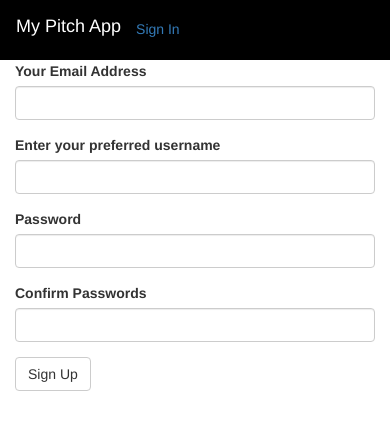
After one commit to Alice-Githui/My-Pitch-App, a Flask app: page /authenticate/register in a window 390 px wide. The commit adds this page. Shown: the top 430 px of the page. Run offline with Flask 2, Linux system fonts and the light colour scheme; some libraries are stand-ins or nearby versions.

Commit message:
Allow new users to create new accounts, log in and log out of the application

```diff
--- a/app/__init__.py
+++ b/app/__init__.py
@@ -9,7 +9,7 @@ bootstrap = Bootstrap()
 db=SQLAlchemy()
 
 login_manager=LoginManager()
-login_manager.session.protection='strong'
+login_manager.session_protection='strong'
 login_manager.login_view='auth.login'
 
 def create_app(config_name):
--- a/app/auth/__init__.py
+++ b/app/auth/__init__.py
@@ -1,4 +1,5 @@
 from flask import Blueprint
+# from . import forms,views
 
 auth=Blueprint('auth',__name__)
-from . import views
+from .import views,forms
--- /dev/null
+++ b/app/auth/forms.py
@@ -0,0 +1,26 @@
+from flask_wtf import FlaskForm
+from wtforms import StringField, PasswordField,BooleanField,SubmitField
+from wtforms.validators import Required,Email,EqualTo
+from ..models import User
+from wtforms import ValidationError
+
+class RegistrationForm(FlaskForm):
+    email=StringField('Your Email Address', validators=[Required(), Email()])
+    username=StringField('Enter your preferred username', validators=[Required()])
+    password=PasswordField('Password', validators=[Required(),EqualTo('password_confirm', message='Passwords do not match')])
+    password_confirm=PasswordField('Confirm Passwords',validators=[Required()])
+    submit=SubmitField('Sign Up')
+
+    def validate_email(self,data_field):
+        if User.query.filter_by(email=data_field.data).first():
+            raise ValidationError('An account already exists with that email address')
+
+    def validate_username(self, data_field):
+        if User.query.filter_by(username=data_field.data).first():
+            raise ValidationError('That username is taken')
+
+class LoginForm(FlaskForm):
+    email=StringField('Enter your email address', validators=[Required(),Email()])
+    password=PasswordField('Enter your password', validators=[Required()])
+    remember=BooleanField('Remember Me')
+    submit=SubmitField('Sign In')
--- a/app/auth/views.py
+++ b/app/auth/views.py
@@ -1,6 +1,37 @@
-from flask import render_template
+from flask import render_template,redirect,url_for,flash,request
 from . import auth
+from ..models import User
+from .forms import RegistrationForm,LoginForm
+from .. import db
+from flask_login import login_user, logout_user,login_required
 
-@auth.route('/login')
+@auth.route('/login', methods=['GET','POST'])
 def login():
-    return render_template('auth/login.html')
+    login_form=LoginForm()
+    if login_form.validate_on_submit():
+        user=User.query.filter_by(email=login_form.email.data).first()
+        if user is not None and user.verify_password(login_form.password.data):
+            login_user(user,login_form.remember.data)
+            return redirect(request.args.get('next') or url_for('main.index'))
+
+        flash('Invalid username or password')
+
+    title="My Pitch App login"
+    return render_template('auth/login.html',login_form=login_form,title=title)
+
+@auth.route('/register', methods=["GET", "POST"])
+def register():
+    form=RegistrationForm()
+    if form.validate_on_submit():
+        user=User(email=form.email.data,username=form.username.data,password=form.password.data)
+        db.session.add(user)
+        db.session.commit()
+        return redirect(url_for('auth.login'))
+        title="New Account"
+    return render_template('auth/register.html',registration_form=form)
+
+@auth.route('/logout')
+@login_required
+def logout():
+    logout_user()
+    return redirect(url_for("main.index"))
--- /dev/null
+++ b/app/templates/auth/register.html
@@ -0,0 +1,15 @@
+{% extends 'base.html'%}
+{% import 'bootstrap/wtf.html' as wtf %}
+
+{% block content %}
+<div class="container">
+    <div class="row">
+        <div class="col-md-2"></div>
+        <div class="col-md-8">
+            {{wtf.quick_form(registration_form)}}
+        </div>
+        <div class="col-md-2"></div>
+    </div>
+</div>
+
+{% endblock %}
--- a/app/templates/navbar.html
+++ b/app/templates/navbar.html
@@ -1,3 +1,11 @@
 <nav class="navbar fixed-top navbar-dark bg-dark" style="background-color: black; margin:0px;">
     <a href="#" class="navbar-brand" style="color:white;">My Pitch App</a>
+    <ul class="nav navbar-nav navbar-right">
+        {% if current_user.is_authenticated %}
+        <li style="color:white; padding:15px;">{{current_user.username}}</li>
+        <li><a href="{{url_for('auth.logout')}}">Sign Out</a></li>
+        {% else %}
+        <li><a href="{{url_for('auth.login')}}">Sign In</a></li>
+        {% endif %}
+    </ul>
 </nav>
--- /dev/null
+++ b/app/templates/new_comment.html
@@ -0,0 +1,2 @@
+{% extends 'base.html' %}
+{% import "bootstrap/wtf.html" as wtf %}
```
Also changed, not shown: app/main/forms.py (+8 -1 lines), app/main/views.py (+14 -2 lines), app/models.py (+10 -3 lines), app/templates/auth/login.html (+24 -0 lines), migrations/versions/e06b1693ccf5_add_the_passwordhash_column_to_the_user_.py (added, +32 -0 lines), app/templates/pitches.html (added).
